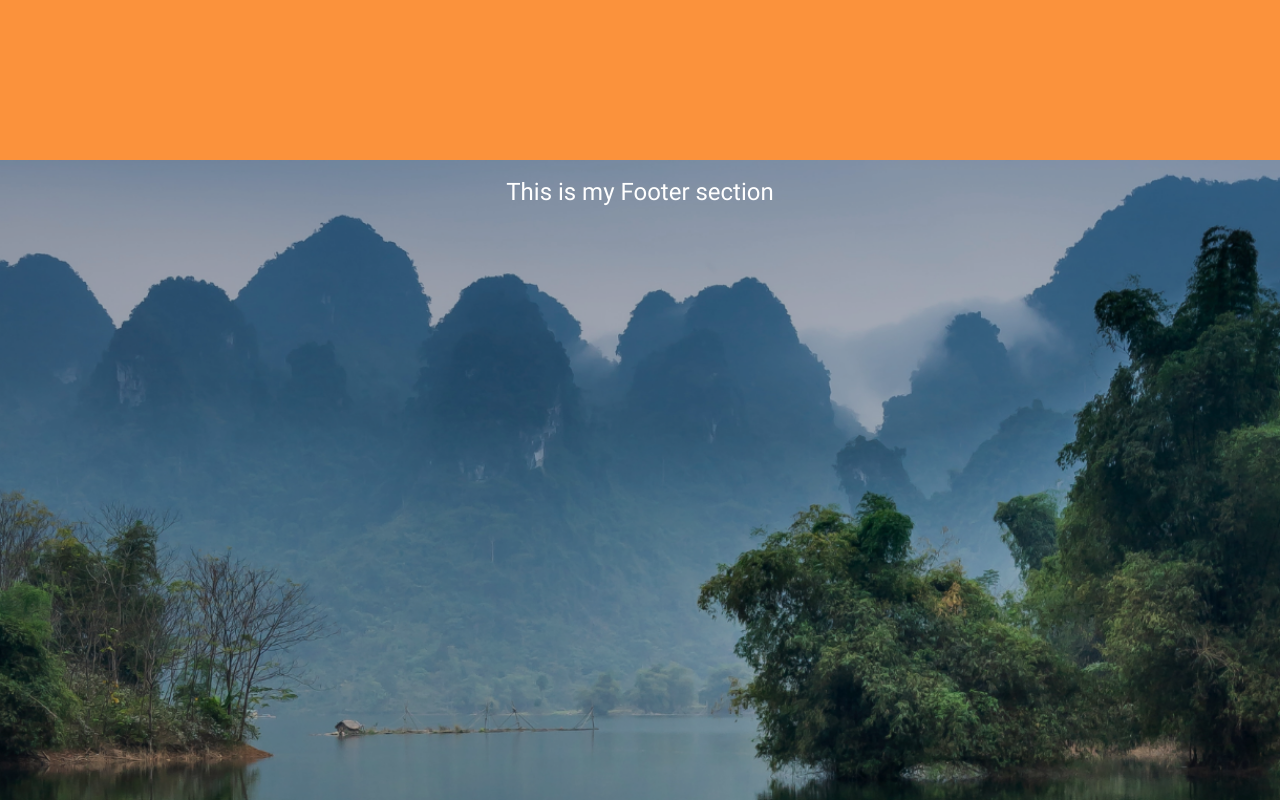
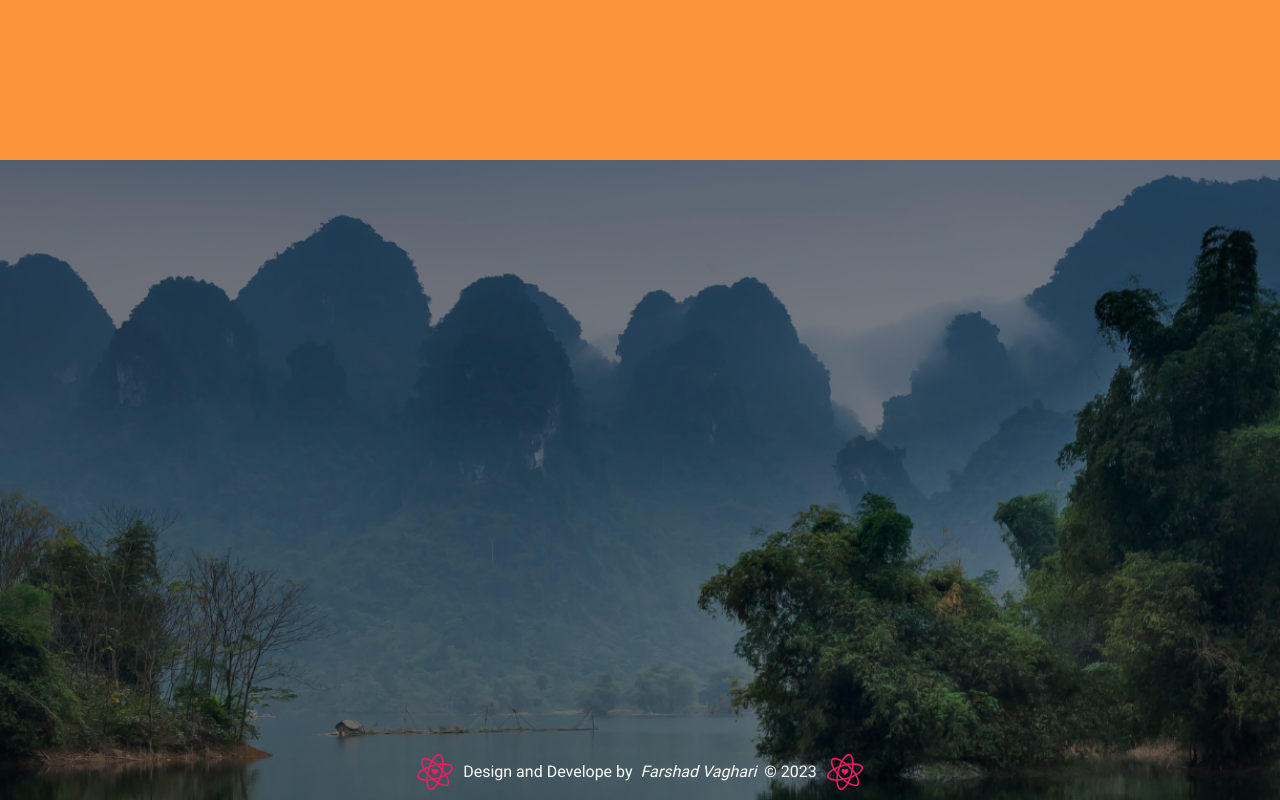
Before and after one commit to farshad-vgr/next-travelo-iran-ts, a Next.js app: page /locations in a window 1280 px wide. Shown: the part 480-1280 px from the top of the page. Built offline with nearby package versions, Linux system fonts and the light colour scheme.

Commit message:
CopyRight component added to Footer

```diff
--- /dev/null
+++ b/components/CopyRight/CopyRight.tsx
@@ -0,0 +1,82 @@
+export default function CopyRight() {
+	return (
+		<>
+			<div className="flex justify-center items-center absolute bottom-0 left-1/2 -translate-x-1/2 w-full bg-dark text-white rounded py-2 cursor-default">
+				<span className="inline-block w-10 h-10 mr-2">
+					<svg id="svg" xmlns="http://www.w3.org/2000/svg" width="100%" height="100%" fill="none" viewBox="0 0 602 602">
+						<g>
+							<path
+								stroke="#E91E63"
+								strokeMiterlimit="10"
+								strokeWidth="24"
+								d="M274.151 201.657c66.903-17.997 131.399-24.32 182.018-19.756l1.077-11.95-1.077 11.95c30.477 2.747 55.643 9.518 73.763 18.622 18.414 9.252 27.823 19.969 30.45 29.72h0c2.776 10.303-.231 25.206-12.364 43.484-11.936 17.98-31.68 37.56-58.646 56.139v.001c-40.663 28.018-98.24 52.637-161.885 69.759-65.406 17.596-128.7 26.024-178.487 21.651h0c-31.569-2.772-57.609-10.095-76.356-19.82-19.058-9.886-28.938-21.326-31.677-31.495h0c-2.636-9.786-.088-23.613 10.677-40.523 10.622-16.687 28.385-34.904 52.944-52.425l-6.724-9.425 6.724 9.425c41.556-29.647 101.985-57.176 169.563-75.357zm0 0l-3.116-11.583 3.116 11.583z"></path>
+							<path
+								stroke="#E91E63"
+								strokeMiterlimit="10"
+								strokeWidth="24"
+								d="M373.214 228.061c49.036 48.941 86.758 101.635 108.114 147.755l10.889-5.042-10.889 5.042c12.859 27.768 19.578 52.949 20.754 73.194 1.194 20.573-3.382 34.081-10.514 41.232h0c-7.535 7.555-21.944 12.403-43.839 11.035-21.539-1.346-48.366-8.656-77.939-22.719l-.001-.001c-44.594-21.205-94.702-58.759-141.351-105.317l-8.138 8.153 8.138-8.153c-47.94-47.846-86.885-98.447-107.99-143.751h0c-13.383-28.726-20.062-54.939-21.013-76.038-.967-21.448 4-35.725 11.437-43.182h0c7.157-7.176 20.405-11.883 40.432-11.016 19.761.856 44.419 7.13 71.872 19.639l4.975-10.92-4.975 10.92c46.451 21.165 100.505 59.734 150.038 109.169zm0 0l8.477-8.494-8.477 8.494z"></path>
+							<path
+								stroke="#E91E63"
+								strokeMiterlimit="10"
+								strokeWidth="24"
+								d="M325.98 494.55l9.811 6.909-9.811-6.909c-17.619 25.02-36.067 43.429-53.012 54.569-17.221 11.322-31.207 14.112-40.966 11.511h0c-10.311-2.747-21.714-12.801-31.476-32.447-9.604-19.326-16.687-46.213-19.294-78.855v-.001c-3.933-49.221 3.537-111.393 20.533-175.07l-11.594-3.095 11.594 3.095c17.467-65.44 41.817-124.466 70.5-165.396h0c18.186-25.953 37.549-44.843 55.345-56.216 18.091-11.562 32.94-14.398 43.117-11.686h0c9.793 2.61 20.494 11.73 29.756 29.506 9.139 17.541 16.035 42.032 18.928 72.06 4.896 50.811-1.48 116.906-19.526 184.519-17.867 66.937-44.642 125.951-73.905 167.506z"></path>
+							<animateTransform
+								id="svg-anime"
+								attributeName="transform"
+								attributeType="XML"
+								dur="20s"
+								from="0 301 301"
+								repeatCount="indefinite"
+								to="360 301 301"
+								type="rotate"></animateTransform>
+						</g>
+						<path
+							fill="#E91E63"
+							d="M301.007 269.002a62.496 62.496 0 00-4.799-4.301c-1.568-1.254-3.439-2.596-5.615-4.026a30.06 30.06 0 00-7.055-3.411c-2.527-.842-5.007-1.264-7.436-1.264-8.779 0-15.657 2.43-20.635 7.29-4.979 4.859-7.467 11.601-7.467 20.223 0 8.661 4.488 17.479 13.463 26.455 0 0 24.492 21.967 39.544 36.043 15.053-14.076 39.545-36.043 39.545-36.043 8.975-8.976 13.463-17.794 13.463-26.455 0-8.622-2.488-15.364-7.467-20.223-4.978-4.86-11.856-7.29-20.635-7.29-2.429 0-4.909.422-7.436 1.264a30.06 30.06 0 00-7.055 3.411c-2.176 1.43-4.047 2.772-5.615 4.026a62.699 62.699 0 00-4.8 4.301z"></path>
+					</svg>
+				</span>
+				<span className="hidden xs:block">Design and Develope by</span>{" "}
+				<i className="px-2">
+					{" "}
+					<a href="mailto: farshadvaghari@gmail.com" target="_blank" className="hover:text-blue-300 hover:underline">
+						Farshad Vaghari
+					</a>
+				</i>{" "}
+				© {new Date().getFullYear()}
+				<span className="inline-block w-10 h-10 ml-2">
+					<svg id="svg" xmlns="http://www.w3.org/2000/svg" width="100%" height="100%" fill="none" viewBox="0 0 602 602">
+						<g>
+							<path
+								stroke="#E91E63"
+								strokeMiterlimit="10"
+								strokeWidth="24"
+								d="M274.151 201.657c66.903-17.997 131.399-24.32 182.018-19.756l1.077-11.95-1.077 11.95c30.477 2.747 55.643 9.518 73.763 18.622 18.414 9.252 27.823 19.969 30.45 29.72h0c2.776 10.303-.231 25.206-12.364 43.484-11.936 17.98-31.68 37.56-58.646 56.139v.001c-40.663 28.018-98.24 52.637-161.885 69.759-65.406 17.596-128.7 26.024-178.487 21.651h0c-31.569-2.772-57.609-10.095-76.356-19.82-19.058-9.886-28.938-21.326-31.677-31.495h0c-2.636-9.786-.088-23.613 10.677-40.523 10.622-16.687 28.385-34.904 52.944-52.425l-6.724-9.425 6.724 9.425c41.556-29.647 101.985-57.176 169.563-75.357zm0 0l-3.116-11.583 3.116 11.583z"></path>
+							<path
+								stroke="#E91E63"
+								strokeMiterlimit="10"
+								strokeWidth="24"
+								d="M373.214 228.061c49.036 48.941 86.758 101.635 108.114 147.755l10.889-5.042-10.889 5.042c12.859 27.768 19.578 52.949 20.754 73.194 1.194 20.573-3.382 34.081-10.514 41.232h0c-7.535 7.555-21.944 12.403-43.839 11.035-21.539-1.346-48.366-8.656-77.939-22.719l-.001-.001c-44.594-21.205-94.702-58.759-141.351-105.317l-8.138 8.153 8.138-8.153c-47.94-47.846-86.885-98.447-107.99-143.751h0c-13.383-28.726-20.062-54.939-21.013-76.038-.967-21.448 4-35.725 11.437-43.182h0c7.157-7.176 20.405-11.883 40.432-11.016 19.761.856 44.419 7.13 71.872 19.639l4.975-10.92-4.975 10.92c46.451 21.165 100.505 59.734 150.038 109.169zm0 0l8.477-8.494-8.477 8.494z"></path>
+							<path
+								stroke="#E91E63"
+								strokeMiterlimit="10"
+								strokeWidth="24"
+								d="M325.98 494.55l9.811 6.909-9.811-6.909c-17.619 25.02-36.067 43.429-53.012 54.569-17.221 11.322-31.207 14.112-40.966 11.511h0c-10.311-2.747-21.714-12.801-31.476-32.447-9.604-19.326-16.687-46.213-19.294-78.855v-.001c-3.933-49.221 3.537-111.393 20.533-175.07l-11.594-3.095 11.594 3.095c17.467-65.44 41.817-124.466 70.5-165.396h0c18.186-25.953 37.549-44.843 55.345-56.216 18.091-11.562 32.94-14.398 43.117-11.686h0c9.793 2.61 20.494 11.73 29.756 29.506 9.139 17.541 16.035 42.032 18.928 72.06 4.896 50.811-1.48 116.906-19.526 184.519-17.867 66.937-44.642 125.951-73.905 167.506z"></path>
+							<animateTransform
+								id="svg-anime"
+								attributeName="transform"
+								attributeType="XML"
+								dur="20s"
+								from="0 301 301"
+								repeatCount="indefinite"
+								to="360 301 301"
+								type="rotate"></animateTransform>
+						</g>
+						<path
+							fill="#E91E63"
+							d="M301.007 269.002a62.496 62.496 0 00-4.799-4.301c-1.568-1.254-3.439-2.596-5.615-4.026a30.06 30.06 0 00-7.055-3.411c-2.527-.842-5.007-1.264-7.436-1.264-8.779 0-15.657 2.43-20.635 7.29-4.979 4.859-7.467 11.601-7.467 20.223 0 8.661 4.488 17.479 13.463 26.455 0 0 24.492 21.967 39.544 36.043 15.053-14.076 39.545-36.043 39.545-36.043 8.975-8.976 13.463-17.794 13.463-26.455 0-8.622-2.488-15.364-7.467-20.223-4.978-4.86-11.856-7.29-20.635-7.29-2.429 0-4.909.422-7.436 1.264a30.06 30.06 0 00-7.055 3.411c-2.176 1.43-4.047 2.772-5.615 4.026a62.699 62.699 0 00-4.8 4.301z"></path>
+					</svg>
+				</span>
+			</div>
+		</>
+	);
+};
--- a/components/Footer/Footer.tsx
+++ b/components/Footer/Footer.tsx
@@ -1,12 +1,12 @@
-import { Container } from "../index";
+import { Container, CopyRight } from "../index";
 
 export default function Footer() {
 	return (
 		<>
 			<footer className="w-full h-[40rem] bg-footerBackground bg-cover bg-[center_left_35%] bg-no-repeat">
-				<div className="w-full h-[40rem] text-white bg-black bg-opacity-30">
+				<div className="w-full h-[40rem] text-white bg-black bg-opacity-50">
 					<Container>
-						<h1 className="text-2xl">This is my Footer section</h1>
+						<CopyRight />
 					</Container>
 				</div>
 			</footer>
--- a/components/index.ts
+++ b/components/index.ts
@@ -19,3 +19,4 @@ export { default as LocationsMain } from "./Mains/LocationsMain";
 export { default as AboutMain } from "./Mains/AboutMain";
 export { default as ContactMain } from "./Mains/ContactMain";
 export { default as Footer } from "./Footer/Footer";
+export { default as CopyRight } from "./CopyRight/CopyRight";
```
Also changed, not shown: 1 other file (tests, documents, lock files or other folders).
